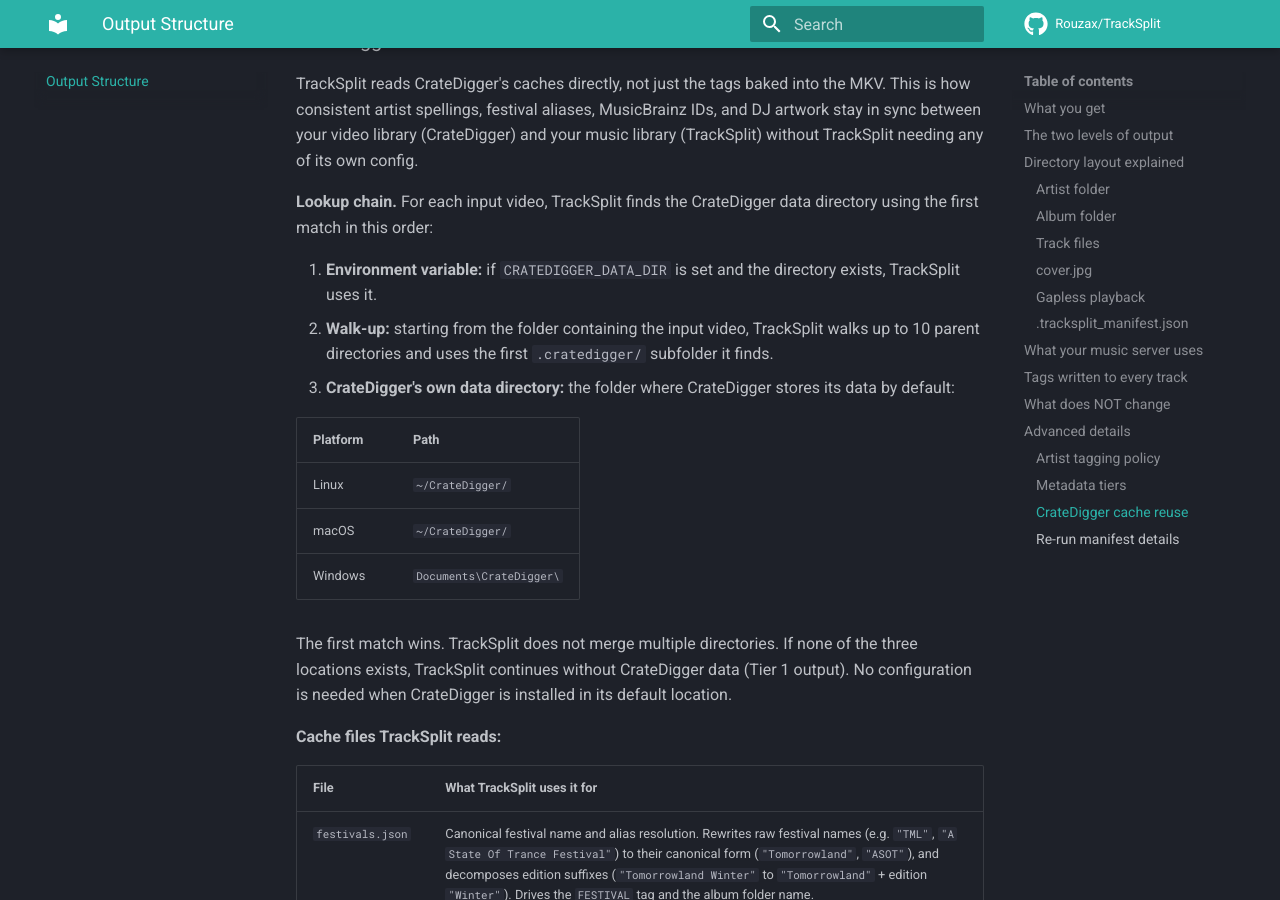
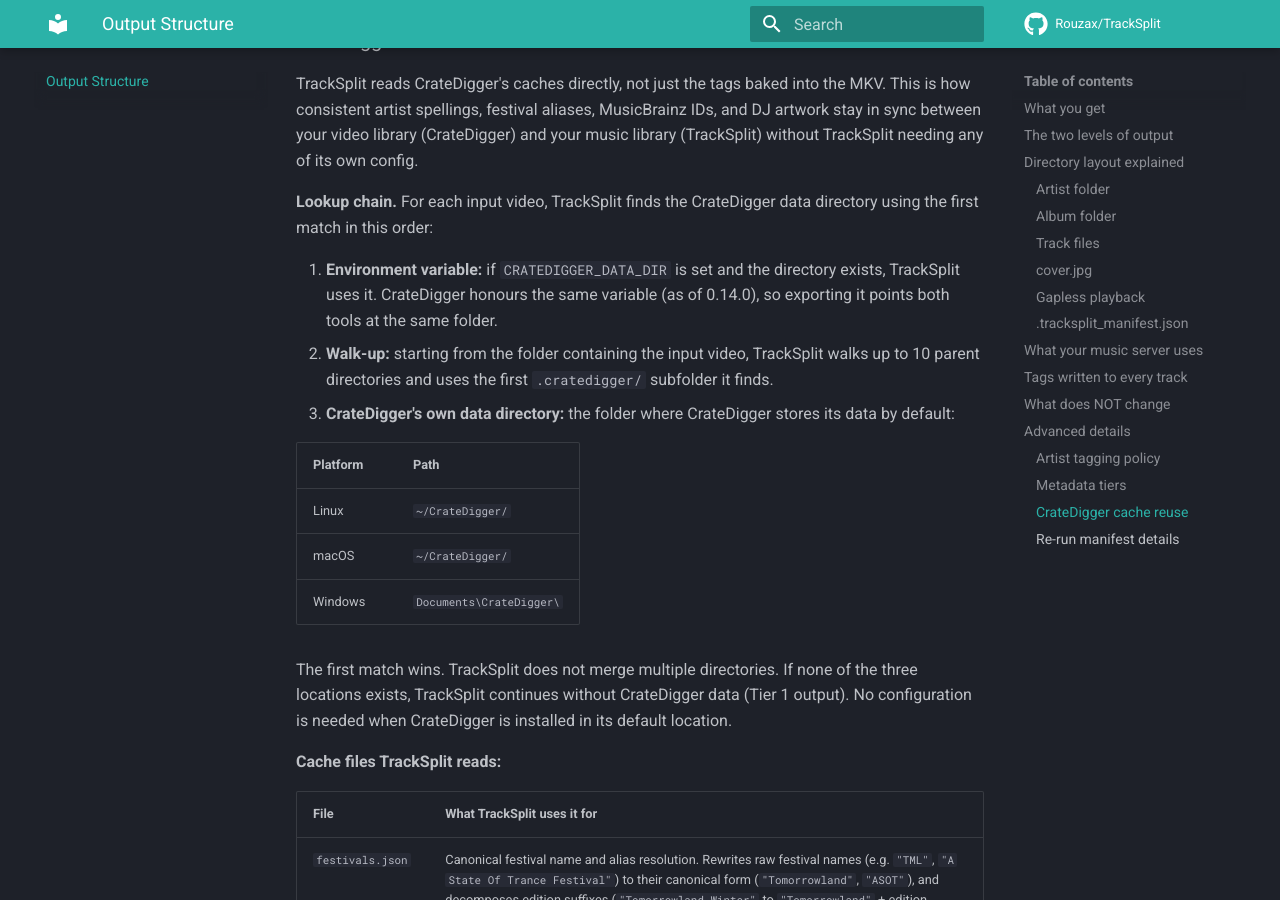
Before and after one commit to Rouzax/TrackSplit, an MkDocs documentation site: the page built from docs/output.md, in a window 1280 px wide and 900 px high, scrolled down 7120 px. Built offline with MkDocs 1.6.1 and Material for MkDocs 9.7.7, drawn with Linux system fonts in a browser that asks for light colours; comment, search, counter and statistics services are not loaded.

Commit message:
docs(output): note CRATEDIGGER_DATA_DIR is honored by both tools

```diff
--- a/docs/output.md
+++ b/docs/output.md
@@ -194,7 +194,7 @@
 
 **Lookup chain.** For each input video, TrackSplit finds the CrateDigger data directory using the first match in this order:
 
-1. **Environment variable:** if `CRATEDIGGER_DATA_DIR` is set and the directory exists, TrackSplit uses it.
+1. **Environment variable:** if `CRATEDIGGER_DATA_DIR` is set and the directory exists, TrackSplit uses it. CrateDigger honours the same variable (as of 0.14.0), so exporting it points both tools at the same folder.
 2. **Walk-up:** starting from the folder containing the input video, TrackSplit walks up to 10 parent directories and uses the first `.cratedigger/` subfolder it finds.
 3. **CrateDigger's own data directory:** the folder where CrateDigger stores its data by default:
 
```
